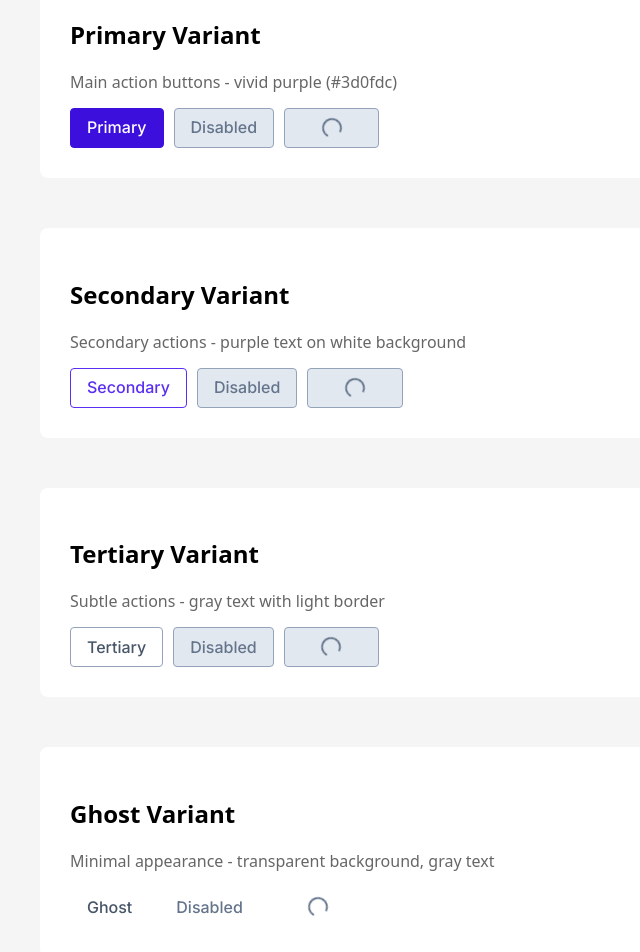
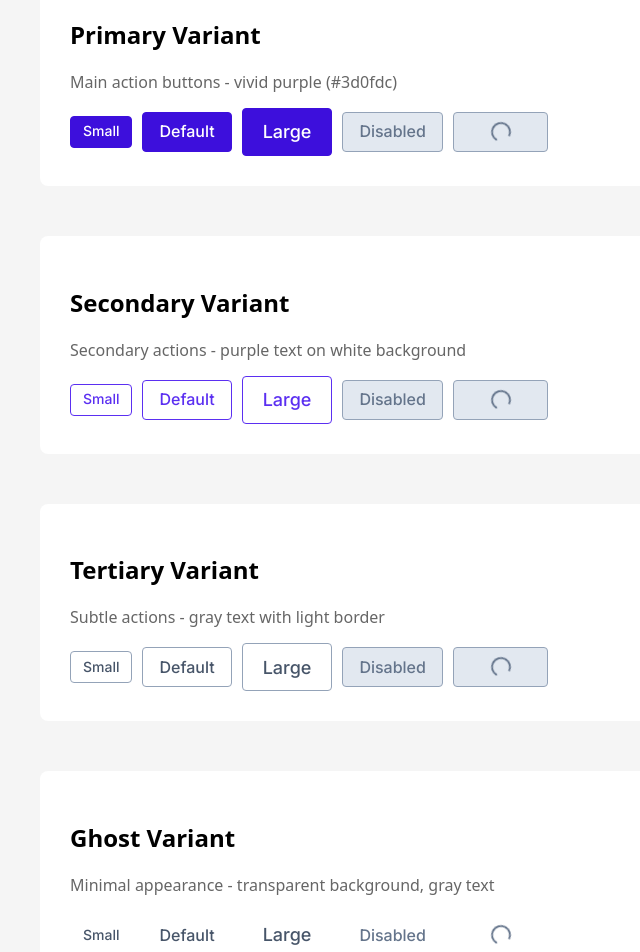
Before and after one commit to oscar-pabon/react-component-test, a React (Create React App) app: page / in a window 1280 px wide. Shown: the part 220-1172 px from the top of the page, without its empty margins (0-640 px from the left). Built offline with nearby package versions, Linux system fonts and the light colour scheme.

Commit message:
Restore button size variants (small, default, large) based on Figma design

```diff
--- a/src/App.tsx
+++ b/src/App.tsx
@@ -17,7 +17,9 @@ const App: React.FC = () => {
         <h2>Primary Variant</h2>
         <p style={{ color: '#666', marginBottom: '15px' }}>Main action buttons - vivid purple (#3d0fdc)</p>
         <div style={{ display: 'flex', gap: '10px', flexWrap: 'wrap', alignItems: 'center' }}>
-          <Button label="Primary" variant="primary" onClick={() => {}} />
+          <Button label="Small" size="small" variant="primary" onClick={() => {}} />
+          <Button label="Default" size="default" variant="primary" onClick={() => {}} />
+          <Button label="Large" size="large" variant="primary" onClick={() => {}} />
           <Button label="Disabled" variant="primary" disabled onClick={() => {}} />
           <Button label="Loading" variant="primary" loading onClick={() => {}} />
         </div>
@@ -28,7 +30,9 @@ const App: React.FC = () => {
         <h2>Secondary Variant</h2>
         <p style={{ color: '#666', marginBottom: '15px' }}>Secondary actions - purple text on white background</p>
         <div style={{ display: 'flex', gap: '10px', flexWrap: 'wrap', alignItems: 'center' }}>
-          <Button label="Secondary" variant="secondary" onClick={() => {}} />
+          <Button label="Small" size="small" variant="secondary" onClick={() => {}} />
+          <Button label="Default" size="default" variant="secondary" onClick={() => {}} />
+          <Button label="Large" size="large" variant="secondary" onClick={() => {}} />
           <Button label="Disabled" variant="secondary" disabled onClick={() => {}} />
           <Button label="Loading" variant="secondary" loading onClick={() => {}} />
         </div>
@@ -39,7 +43,9 @@ const App: React.FC = () => {
         <h2>Tertiary Variant</h2>
         <p style={{ color: '#666', marginBottom: '15px' }}>Subtle actions - gray text with light border</p>
         <div style={{ display: 'flex', gap: '10px', flexWrap: 'wrap', alignItems: 'center' }}>
-          <Button label="Tertiary" variant="tertiary" onClick={() => {}} />
+          <Button label="Small" size="small" variant="tertiary" onClick={() => {}} />
+          <Button label="Default" size="default" variant="tertiary" onClick={() => {}} />
+          <Button label="Large" size="large" variant="tertiary" onClick={() => {}} />
           <Button label="Disabled" variant="tertiary" disabled onClick={() => {}} />
           <Button label="Loading" variant="tertiary" loading onClick={() => {}} />
         </div>
@@ -50,7 +56,9 @@ const App: React.FC = () => {
         <h2>Ghost Variant</h2>
         <p style={{ color: '#666', marginBottom: '15px' }}>Minimal appearance - transparent background, gray text</p>
         <div style={{ display: 'flex', gap: '10px', flexWrap: 'wrap', alignItems: 'center' }}>
-          <Button label="Ghost" variant="ghost" onClick={() => {}} />
+          <Button label="Small" size="small" variant="ghost" onClick={() => {}} />
+          <Button label="Default" size="default" variant="ghost" onClick={() => {}} />
+          <Button label="Large" size="large" variant="ghost" onClick={() => {}} />
           <Button label="Disabled" variant="ghost" disabled onClick={() => {}} />
           <Button label="Loading" variant="ghost" loading onClick={() => {}} />
         </div>
@@ -61,7 +69,9 @@ const App: React.FC = () => {
         <h2>Destructive Variant</h2>
         <p style={{ color: '#666', marginBottom: '15px' }}>Dangerous actions - red background (#ef4444)</p>
         <div style={{ display: 'flex', gap: '10px', flexWrap: 'wrap', alignItems: 'center' }}>
-          <Button label="Destructive" variant="destructive" onClick={() => {}} />
+          <Button label="Small" size="small" variant="destructive" onClick={() => {}} />
+          <Button label="Default" size="default" variant="destructive" onClick={() => {}} />
+          <Button label="Large" size="large" variant="destructive" onClick={() => {}} />
           <Button label="Disabled" variant="destructive" disabled onClick={() => {}} />
           <Button label="Loading" variant="destructive" loading onClick={() => {}} />
         </div>
--- a/src/components/buttons/Button.css
+++ b/src/components/buttons/Button.css
@@ -27,6 +27,25 @@
 .btn:focus-visible {
   outline: var(--ph-focus-width-default) solid currentColor;
   outline-offset: var(--ph-focus-offset-default);
+}
+
+/* ===== SIZE VARIANTS ===== */
+.btn--small {
+  font-size: var(--ph-font-size-2);
+  min-height: var(--ph-button-height-sm);
+  padding: var(--ph-spacing-4) var(--ph-spacing-12);
+}
+
+.btn--default {
+  font-size: var(--ph-font-size-3);
+  min-height: var(--ph-button-height-base);
+  padding: var(--ph-spacing-8) var(--ph-spacing-16);
+}
+
+.btn--large {
+  font-size: var(--ph-font-size-4);
+  min-height: var(--ph-button-height-lg);
+  padding: var(--ph-spacing-12) var(--ph-spacing-20);
 }
 
 /* ===== BORDER RADIUS ===== */
--- a/src/components/buttons/Button.tsx
+++ b/src/components/buttons/Button.tsx
@@ -2,6 +2,7 @@ import React from 'react';
 import './Button.css';
 
 type ButtonVariant = 'primary' | 'secondary' | 'tertiary' | 'ghost' | 'destructive';
+type ButtonSize = 'small' | 'default' | 'large';
 
 interface ButtonProps {
   /**
@@ -18,6 +19,12 @@ interface ButtonProps {
    * @default 'primary'
    */
   variant?: ButtonVariant;
+
+  /**
+   * Button size
+   * @default 'default'
+   */
+  size?: ButtonSize;
 
   /**
    * Disabled state
@@ -58,6 +65,7 @@ const Button: React.FC<ButtonProps> = ({
   label,
   onClick,
   variant = 'primary',
+  size = 'default',
   disabled = false,
   icon,
   rounded = true,
@@ -68,6 +76,7 @@ const Button: React.FC<ButtonProps> = ({
   const buttonClasses = [
     'btn',
     `btn--${variant}`,
+    `btn--${size}`,
     rounded ? 'btn--rounded' : '',
     disabled || loading ? 'btn--disabled' : '',
     loading ? 'btn--loading' : '',
```
